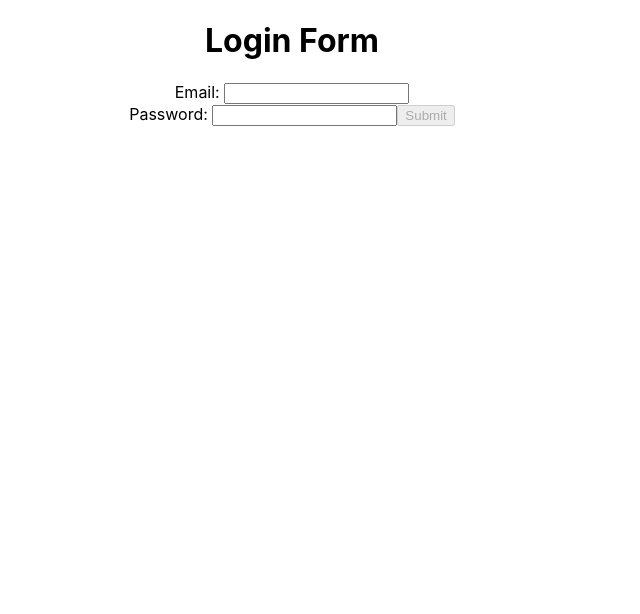
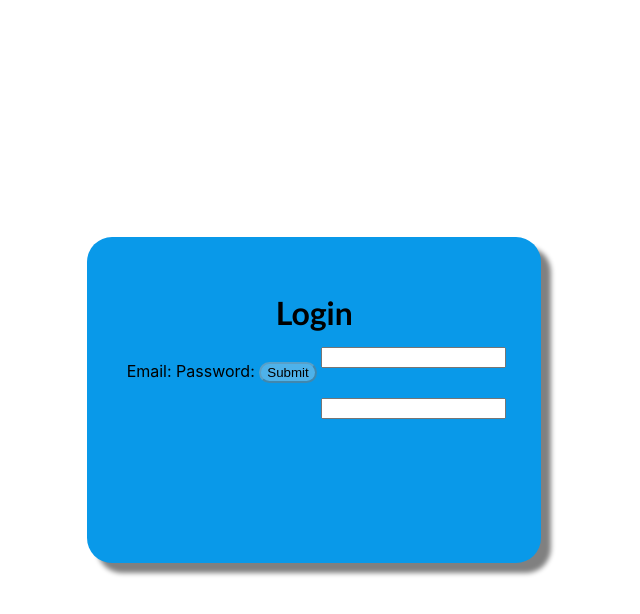
Before and after one commit to tt-webpt-105-Build-Week-2/Front-end, a React (Create React App) app in the folder secret-family-recipe/: page / in a window 1280 px wide. Shown: the top 614 px of the page, without its empty margins (348-988 px from the left). Built offline with nearby package versions, Linux system fonts and the light colour scheme.

Commit message:
Add files via upload
updates not complete yet

```diff
--- /dev/null
+++ b/secret-family-recipe/src/Login/LoginForm.css
@@ -0,0 +1,48 @@
+form {
+  display: block;
+  margin-left: auto;
+  margin-right: auto;
+  width: 30%;
+  height: 32%;
+  margin: 0 34vw;
+  position: absolute;
+  top: 50%;
+  -ms-transform: translateY(-50%);
+  transform: translateY(-50%);
+  background-color: #0999e9;
+  padding: 35px;
+  text-align: center;
+  box-shadow: 10px 10px 5px grey;
+  border-radius: 25px;
+}
+
+form h1 {
+  margin-bottom: 15px;
+  font-family: "Trebuchet MS", "Lucida Sans Unicode", "Lucida Grande",
+    "Lucida Sans", Arial, sans-serif;
+}
+
+form a {
+  color: black;
+  text-decoration: underline;
+}
+
+input {
+  display: inline-block;
+  float: right;
+}
+
+#check {
+  margin: 10px 35px 0 0;
+}
+
+form button {
+  margin: 15px 0;
+  color: black;
+  border-radius: 25px;
+}
+
+form button:hover {
+  background-color: #f54c3c;
+  border: #f54c3c;
+}
--- a/secret-family-recipe/src/Login/LoginForm.js
+++ b/secret-family-recipe/src/Login/LoginForm.js
@@ -1,9 +1,10 @@
 import React, { useState, useEffect } from 'react';
-import './LoginForm.less';
+import './LoginForm.css';
 import schema from './loginSchema'
-import  * as yup from 'yup'
+import * as yup from 'yup'
 import { Route, Switch } from 'react-router-dom'
 import axios from 'axios'
+import { useHistory } from "react-router-dom";
 
 const initialFormValues = {
   email: '',
@@ -16,9 +17,6 @@ const initialFormErrors = {
 const initialUsers = []
 const initialDisabled = true
 
-
-
-
 const LoginForm = () => {
 
   const [users, setUsers] = useState(initialUsers)
@@ -30,6 +28,8 @@ const LoginForm = () => {
     axios.post('https://reqres.in/api/users', newUser)
       .then(response => {
         setUsers([...users, response.data])
+        localStorage.setItem("token", response.data.payload);
+        window.location.assign('/recipes');
       })
       .catch(error => {
         // debugger
@@ -58,7 +58,7 @@ const LoginForm = () => {
       })
   }
 
-    const onChange =  event => {
+  const onChange = event => {
     const { name, value } = event.target
     change(name, value)
   }
@@ -74,6 +74,7 @@ const LoginForm = () => {
     const onSubmit = event => {
       event.preventDefault()
       submit()
+      // change route to home page, dashboard
   }
 
   const submit = () => {
@@ -99,8 +100,9 @@ const LoginForm = () => {
 
 
   return (
+    <div>
     <form onSubmit={onSubmit}>
-      <h1>Login Form</h1>
+      <h1>Login</h1>
 
       <div>
         <div>{formErrors.name}</div>
@@ -116,7 +118,7 @@ const LoginForm = () => {
         name='email'
         type='email'
       />
-        <br></br>
+
       <label>Password:     </label>
       <input
         value={formValues.password}
@@ -127,6 +129,8 @@ const LoginForm = () => {
 
       <button disabled={disabled} id='submitBtn'>Submit</button>
     </form>
+    {/* new users click here, or something else, need to sign up? */}
+    </div>
   )
 }
 
```
Also changed, not shown: secret-family-recipe/src/Login/loginSchema.js (line endings or trailing spaces). Lines whose indentation alone changed are shown as unchanged.
